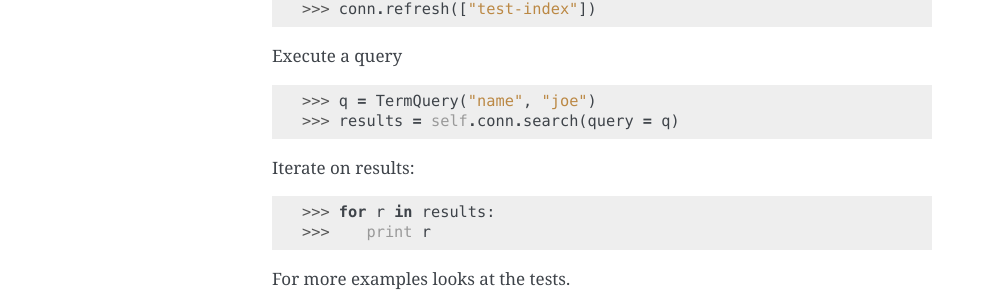
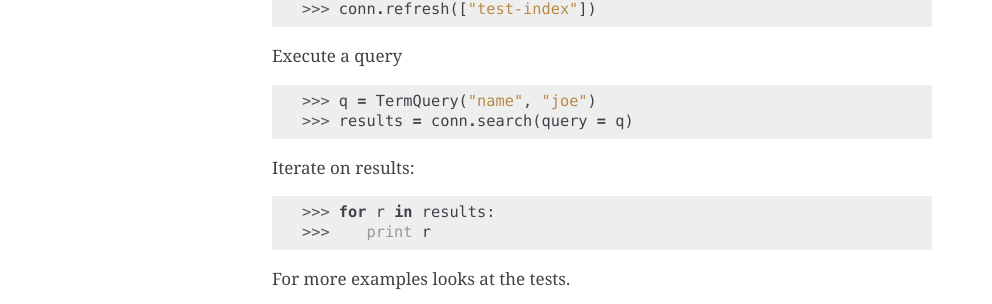
Before and after one commit to aparo/pyes, a Sphinx documentation site: the page built from docs/manual/usage.rst, in a window 1280 px wide. Shown: the part 1167-1471 px from the top of the page, without its empty margins (148-1140 px from the left). Built offline with Sphinx 7.4.7, drawn with Linux system fonts in a browser that asks for light colours.

Commit message:
Update docs/manual/usage.rst
remove self

```diff
--- a/docs/manual/usage.rst
+++ b/docs/manual/usage.rst
@@ -70,7 +70,7 @@ Execute a query
 .. code-block:: python
 
     >>> q = TermQuery("name", "joe")
-    >>> results = self.conn.search(query = q)
+    >>> results = conn.search(query = q)
 
 Iterate on results:
 
```
